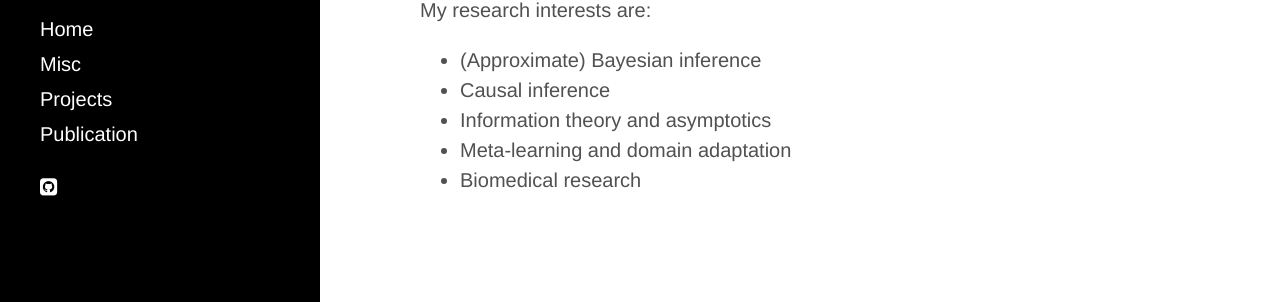
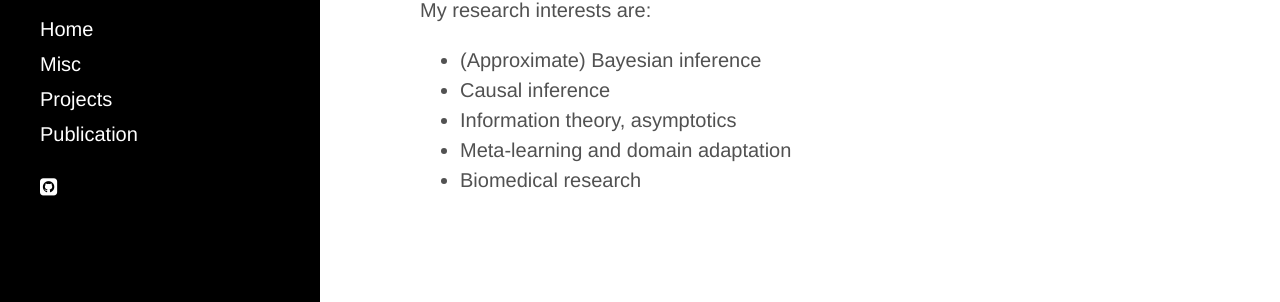
Before and after one commit to mingzhang-yin/mingzhang-yin.github.io, a Jekyll site: the page built from index.md, in a window 1280 px wide. Shown: the part 325-627 px from the top of the page. Built offline with Jekyll 4.4.1, drawn with Linux system fonts in a browser that asks for light colours; nearby versions of some CDN libraries.

Commit message:
Update index.md

```diff
--- a/index.md
+++ b/index.md
@@ -19,7 +19,7 @@ title: Home
   <ul>
    <li> (Approximate) Bayesian inference </li>
    <li> Causal inference </li>
-   <li> Information theory and asymptotics </li>
+   <li> Information theory, asymptotics </li>
    <li> Meta-learning and domain adaptation</li>
    <li> Biomedical research</li>
   </ul>
```
